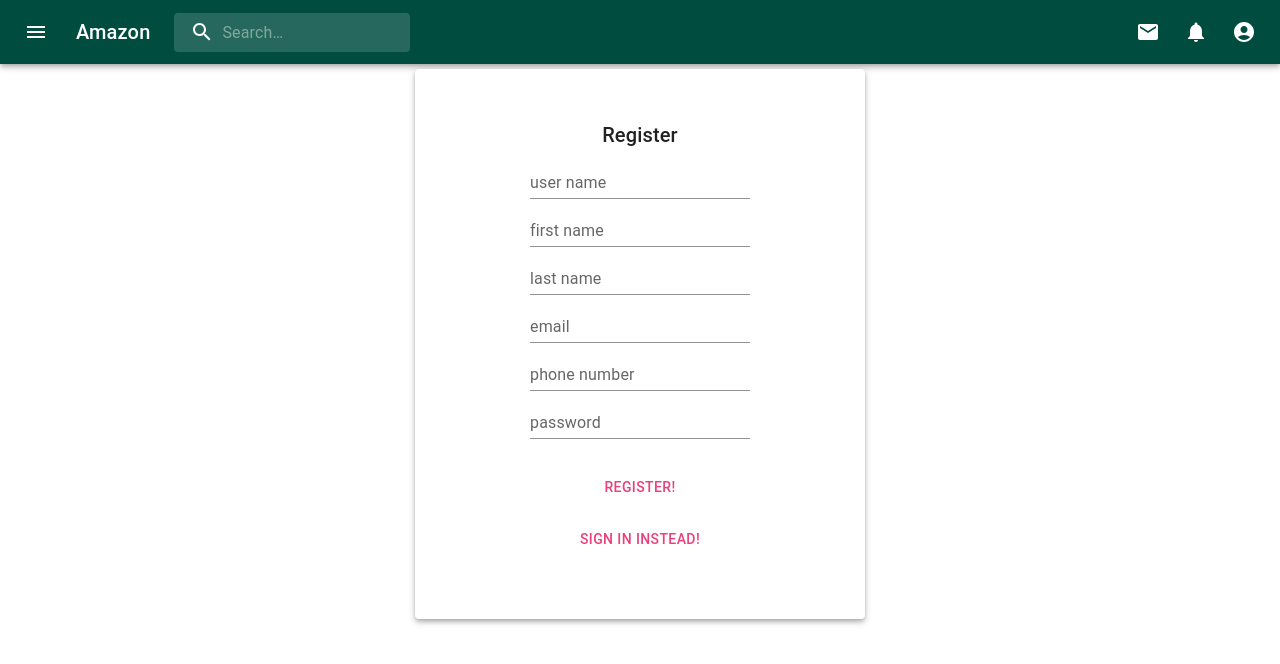
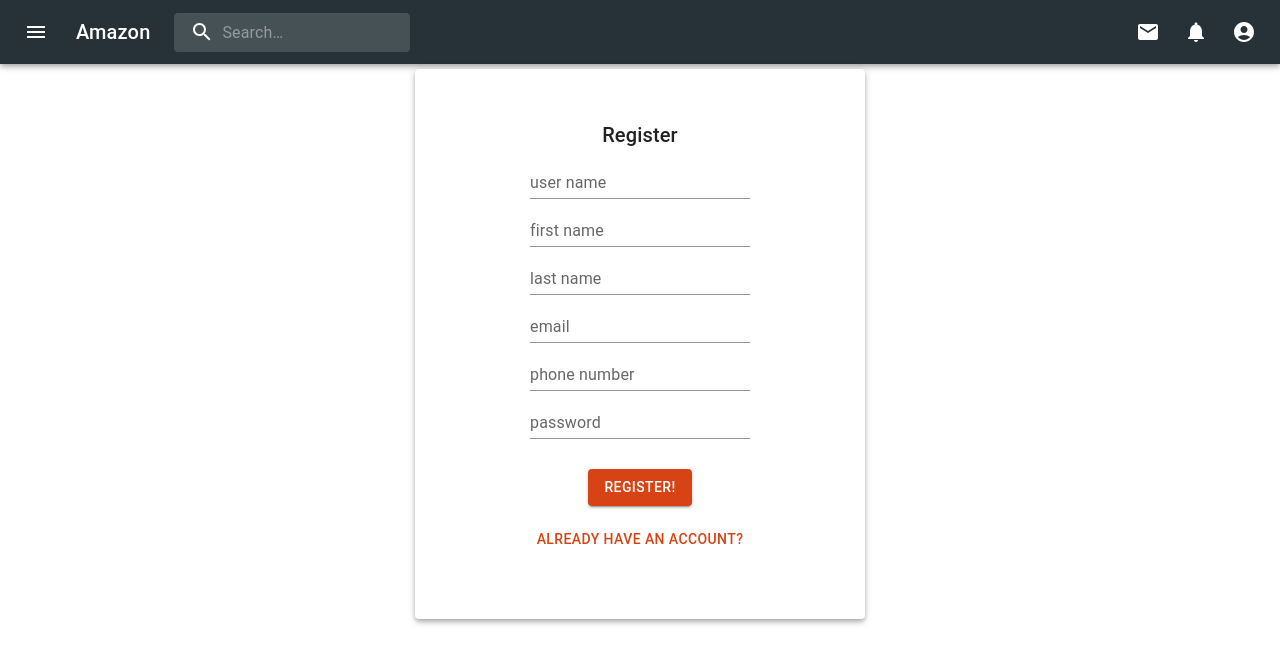
Before and after one commit to tarunjacob/capstone_project, a React (Create React App) app in the folder client/: page /register in a window 1280 px wide. Shown: the top 664 px of the page. Built offline with nearby package versions, Linux system fonts and the light colour scheme.

Commit message:
some more design changes

```diff
--- a/client/src/components/appBar.jsx
+++ b/client/src/components/appBar.jsx
@@ -62,11 +62,11 @@ const theme = createTheme({
   palette: {
     primary: {
       // Purple and green play nicely together.
-      main: '#004d40',
+      main: '#263238',
     },
     secondary: {
       // This is green.A700 as hex.
-      main: '#ec407a',
+      main: '#d84315',
     },
   },
 });
--- a/client/src/pages/dashboard.jsx
+++ b/client/src/pages/dashboard.jsx
@@ -1,5 +1,7 @@
 import React from 'react';
 import { Typography } from '@mui/material';
+import axios from 'axios';
+
 const Dashboard = () => {
     const first_name = localStorage.getItem('name');
     const [name, setName] = React.useState(first_name);
--- a/client/src/pages/login.jsx
+++ b/client/src/pages/login.jsx
@@ -66,10 +66,10 @@ const Login = () => {
                     <TextField label='password' name='password' type='password' value={details.password} variant='standard' onChange={e => handleChange(e)}></TextField>
                 </Grid>
                 <Grid item className={classes.mar}>
-                    <Button color="secondary" onClick={login}>Log In!</Button>
+                    <Button variant="contained" color="secondary" onClick={login}>Log In</Button>
                 </Grid>
                 <Grid item className={classes.pad}>
-                    <Button color="secondary" onClick={() => history.push('/register')}> Sign up instead!</Button>
+                    <Button color="secondary" onClick={() => history.push('/register')}> Create a new account </Button>
                 </Grid>
             </Paper>
         </Grid>
--- a/client/src/pages/register.jsx
+++ b/client/src/pages/register.jsx
@@ -77,10 +77,10 @@ const Register = () => {
                 <TextField label='password' name='password' value={details.password} variant='standard' type='password' onChange={e => handleChange(e)}></TextField>
             </Grid>
             <Grid className={classes.mar}>
-                <Button color='secondary' onClick={register}> Register! </Button>
+                <Button variant="contained" color='secondary' onClick={register}> Register! </Button>
             </Grid>
             <Grid className={classes.pad}>
-                <Button color='secondary' onClick={() => history.push('/')}> Sign in instead!</Button>
+                <Button color='secondary' onClick={() => history.push('/')}> Already have an account? </Button>
             </Grid>
         </Paper>
         </Grid >
```
